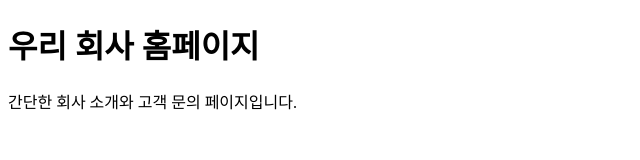
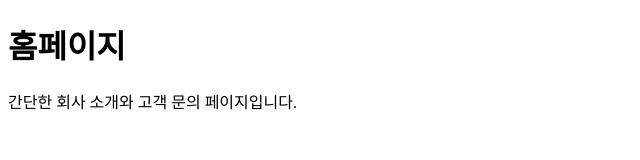
Before and after one commit to kulfortz/my-website, a plain HTML site: page index.html in a window 1280 px wide. Shown: the whole page, without its empty margins (0-640 px from the left). Drawn offline with Linux system fonts and the light colour scheme.

Commit message:
Update index.html

```diff
--- a/index.html
+++ b/index.html
@@ -3,10 +3,10 @@
 <head>
   <meta charset="UTF-8">
   <meta name="viewport" content="width=device-width, initial-scale=1.0">
-  <title>우리 회사</title>
+  <title>회사 소개</title>
 </head>
 <body>
-  <h1>우리 회사 홈페이지</h1>
+  <h1>홈페이지</h1>
   <p>간단한 회사 소개와 고객 문의 페이지입니다.</p>
 </body>
 </html>
```
